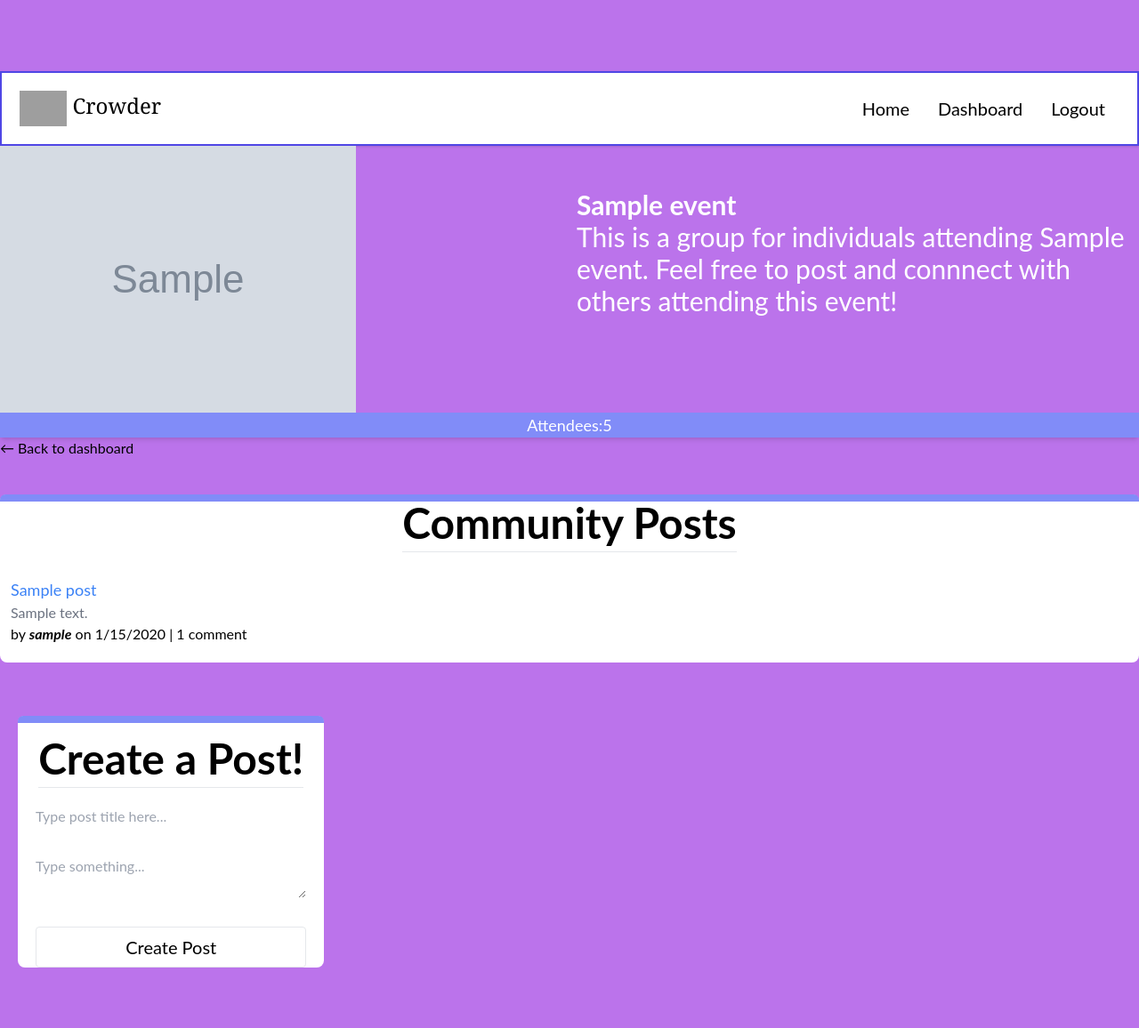
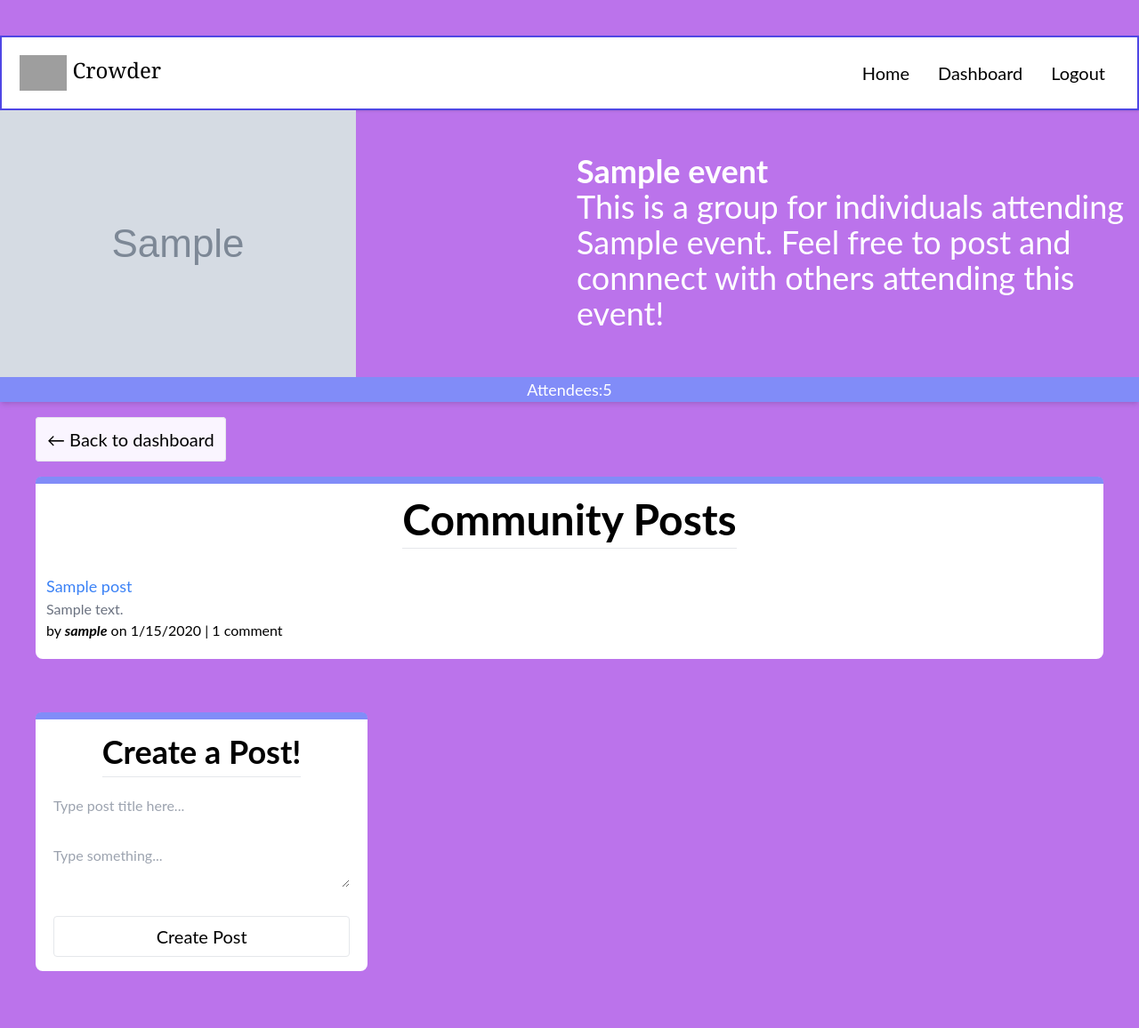
Before and after one commit to vtori37/Crowder, a Node server app: page /group/1 in a window 1280 px wide. Shown: the whole page at 89% size. Before the commit the page ends 1088 px from the top, so only its background shows below. Run offline with Node 20, Linux system fonts and the light colour scheme; a user stored in the database is signed in; tables that the repository leaves empty hold one stand-in row (values such as "Sample post"); grey boxes marked "Sample" are stand-in pictures; some libraries are stand-ins or nearby versions; grey boxes are pictures that could not be loaded.

Commit message:
changes to styling, need to fix links

```diff
--- a/views/event_group.handlebars
+++ b/views/event_group.handlebars
@@ -3,27 +3,27 @@
 <div class="grid grid-cols-1 lg:grid-cols-2 lg:gap-4">
       <!-- Event Image -->
       <img src="{{posts.0.Event.event_image}}" />
-      <div class=" my-12 text-white bg-black-300">
-      <div class="md:text-3xl sm:text-6xl font-bold text-white bg-black-300 title">{{posts.0.Event.event_title}}</div>
-        <p class="md:text-3xl sm:text-2xl">This is a group for individuals attending {{posts.0.Event.event_title}}. Feel free to post and connnect with others attending this event! </p>
+      <div class="my-12 text-white bg-black-300 lg:grid-cols-2">
+      <div class="lg:text-4xl md:text-3xl sm:text-6xl font-bold text-white bg-black-300 title">{{posts.0.Event.event_title}}</div>
+        <p class="lg:text-4xl md:text-3xl sm:text-2xl">This is a group for individuals attending {{posts.0.Event.event_title}}. Feel free to post and connnect with others attending this event! </p>
       </div>
 </div>
 
     {{!-- Attendees --}}
-   <div class="flex flex-inline bg-indigo-400 text-lg text-white shadow-md items-center justify-center">
+   <div class="mb-7 flex flex-inline bg-indigo-400 text-lg text-white shadow-md items-center justify-center">
       <span>Attendees:</span>
       <p>5</p>
     </div>
-  <a href="/dashboard"> &larr; Back to dashboard</a>
+  <a class="mx-10 p-3 border border-white-500 bg-purple-50 hover:border-transparent rounded text-xl hover:text-purple-500 duration-500" href="/dashboard"> &larr; Back to dashboard</a>
 
-  <article class="lg:col-span-2 bg-white w-12/12 mt-10 rounded-lg pb-2">
+  <article class="lg:col-span-2 bg-white w-12/12 mt-7 rounded-lg pb-2 m-10 ">
       <div class="h-2 bg-indigo-400 rounded-t-md"></div>
       <div class="flex items-center flex-col">
-        <h2 class="font-bold mt- pb-2 border-b border-gray-200 text-5xl">Community Posts</h2>
+        <h2 class="font-bold mt-4 pb-2 border-b border-gray-200 text-5xl">Community Posts</h2>
       </div>
-      <div class="grid grid-cols-1 md:grid-cols-2 lg:grid-cols-5 gap-6">
+      <div class="grid grid-cols-1 md:grid-cols-2 lg:grid-cols-4">
         {{#each posts as |post|}}
-        <card class="mt-4 p-3 w-80">
+        <card class="mt-4 p-3 mr-5 w-80 md:gap-4 lg:gap-4">
             <h2 class="text-blue-500 text-lg"><a href="/post/{{id}}">{{title}}</a></h2>
             <p class="text-gray-500 ">{{post_text}}</p>
             by <b><i>{{user.username}}</i></b> on {{format_date created_at}} | <a href="/post/{{id}}">{{comments.length}} {{format_plural "comment" comments.length}}</a>
@@ -37,18 +37,18 @@
 
 <section class="grid grid-cols-1 lg:grid-cols-3 gap-4 lg:gap-0 m-5">
   <article>
-    <div class="bg-white w-10/12 mt-10 rounded-lg ">
+    <div class="bg-white w-12/12 mt-5 rounded-lg m-5">
       <div class="h-2 bg-indigo-400 rounded-t-md"></div>
       {{!> post-content post}}
         {{!#if loggedIn}}
         <form class="create-post-form">
           <div class="flex items-center flex-col">
-            <h2 class="font-bold mt-4 pb-2 border-b border-gray-200 text-5xl">Create a Post!</h2>
+            <h2 class="font-bold mt-4 pb-2 border-b border-gray-200 md:text-4xl text-5xl">Create a Post!</h2>
           </div>
           <div class="grid grid-cols-1 lg:grid-cols-1 gap-4 lg:gap-8 xl:grid-cols-1 m-5"/>
             <input type="text" id="post-title" name="post-title" placeholder="Type post title here..." class="border-white-500" />
             <textarea id="post-text" name="post-text" placeholder="Type something..."></textarea>
-            <button type="submit" class=" py-2 px-4 border border-white-500 hover:border-transparent rounded text-xl hover:text-purple-500 duration-500 ">Create Post</button>
+            <button type="submit" class="py-2 px-4 mb-4 border border-white-500 hover:border-transparent rounded text-xl hover:text-purple-500 duration-500" >Create Post</button>
           </div>
 
         </form>
@@ -61,5 +61,5 @@
         {{!/if}}
     </div>
   </article>
-
+</section>
 <script src="/javascript/create_post.js"></script>
--- a/views/layouts/main.handlebars
+++ b/views/layouts/main.handlebars
@@ -10,7 +10,7 @@
   <title>Crowder</title>
 </head>
 
-<body class="body-bg min-h-screen pt-12 md:pt-20 md:px-0" style="font-family:'Lato',sans-serif;">
+<body class="body-bg min-h-screen pt-6 md:pt-10 pb-6 px-2 md:px-0" style="font-family:'Lato',sans-serif;">
 
     <!-- BEGIN HEADER -->
   <header>
@@ -34,7 +34,7 @@
         </li>
         <li class="mx-4">
           <!-- after setting up authentication, make dashboard href dynamic-->
-          <a href="/dashboard" class="text-xl hover:text-purple-500 duration-500 ">Dashboard</a>
+          <a href="/" class="text-xl hover:text-purple-500 duration-500 ">Dashboard</a>
         </li>
         <li class="mx-4">
           {{#if loggedIn}}
--- a/views/partials/comments.handlebars
+++ b/views/partials/comments.handlebars
@@ -1,6 +1,8 @@
+  <article class="ml-10 w-4/12 rounded-lg bg-white">
+    <div class="h-1 bg-indigo-900 rounded-t-md"></div>
   <div class="comments">
     {{#each this}}
-  <section class="comment">
+    <section class="comment m-4 pb-4">
       <div class="meta">
         <b><i>{{user.username}}</i></b> on {{format_date created_at}}
       </div>
@@ -10,3 +12,4 @@
     </section>
     {{/each}}
   </div>
+</article>
--- a/views/partials/post-content.handlebars
+++ b/views/partials/post-content.handlebars
@@ -1,11 +1,10 @@
-<a href="/dashboard"> &larr; Back to dashboard</a>
-<div class="post">
+<a class="mx-10 p-3 border border-white-500 bg-purple-50 hover:border-transparent rounded text-xl hover:text-purple-500 duration-500" href="/dashboard"> &larr; Back to Dashboard</a>
+<div class="my-10 p-4 rounded bg-indigo-100 post">
   <div class="title">
-    <h2>{{title}}</h2>
+    <h2 class="text-2xl">{{title}}</h2>
     <p>{{post_text}}</p>
   </div>
   <p class="meta">
-  by <b><i>{{user.username}}</i></b> | <a href="/post/{{id}}">{{comments.length}} {{format_plural "comment" comments.length}}</a></p>
-  </br>
-</div>
-</article>
+    by <b><i>{{user.username}}</i></b> | <a href="/post/{{id}}">{{comments.length}} {{format_plural "comment" comments.length}}</a>
+  </p>
+  <br>
--- a/views/user_dashboard.handlebars
+++ b/views/user_dashboard.handlebars
@@ -30,7 +30,7 @@
         <div class="flex items-center flex-col">
           <h2 class="font-bold mt-4 pb-2 border-b border-gray-200 text-5xl">Your Posts</h2>
         </div>
-        <div class="flex flex-col">
+        <div class="flex flex-col ml-4 mt-3">
             {{#each renderData.[0] as |post|}}
               <card class="mt-4 p-3">
                   <h2 class="text-blue-500 text-lg"><a href="/post/{{id}}">{{title}}</a></h2>
```
Also changed, not shown: views/edit_post.handlebars (+5 -4 lines), views/single_user_post.handlebars (+14 -13 lines). Lines whose indentation alone changed are shown as unchanged.
